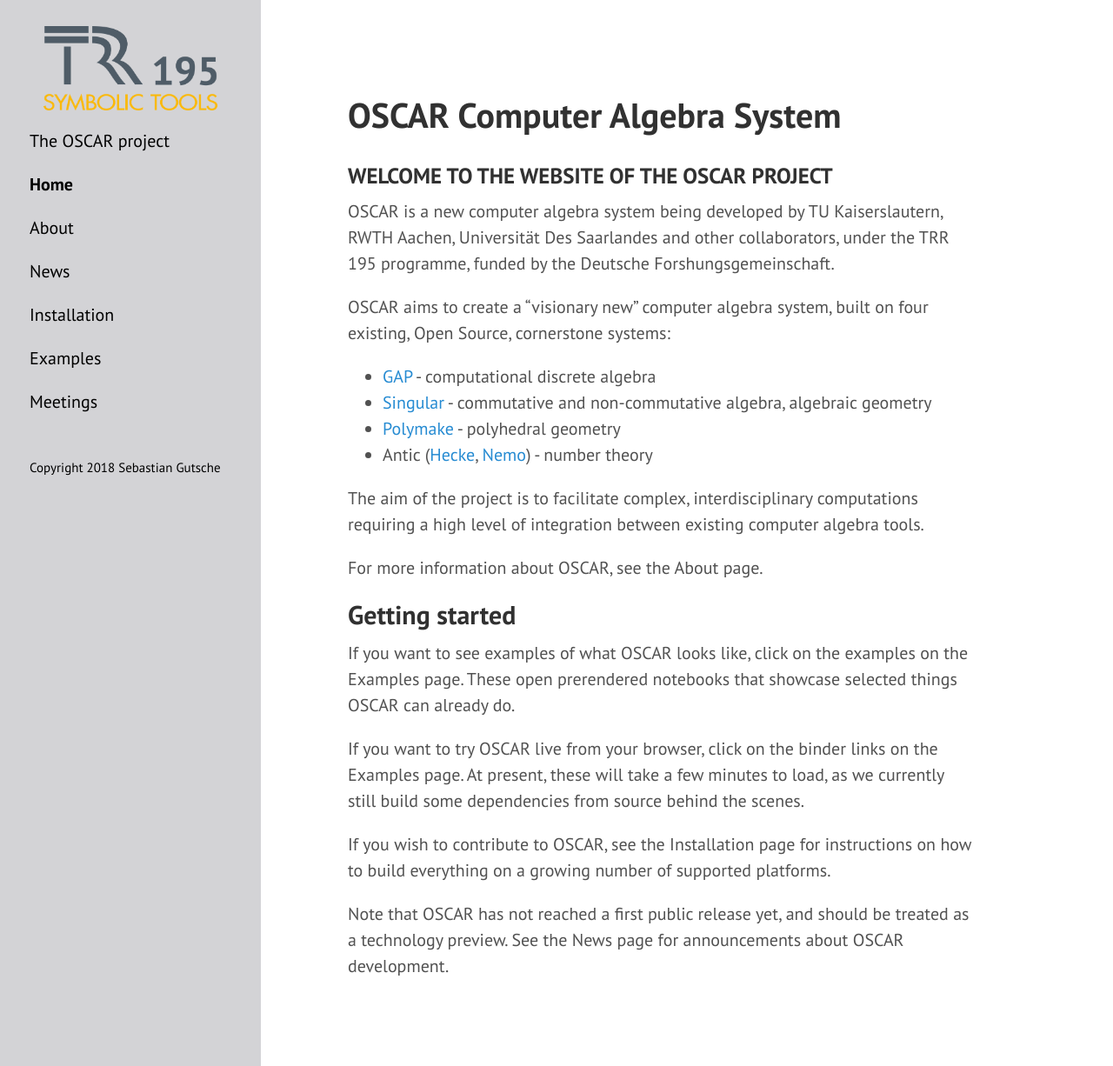
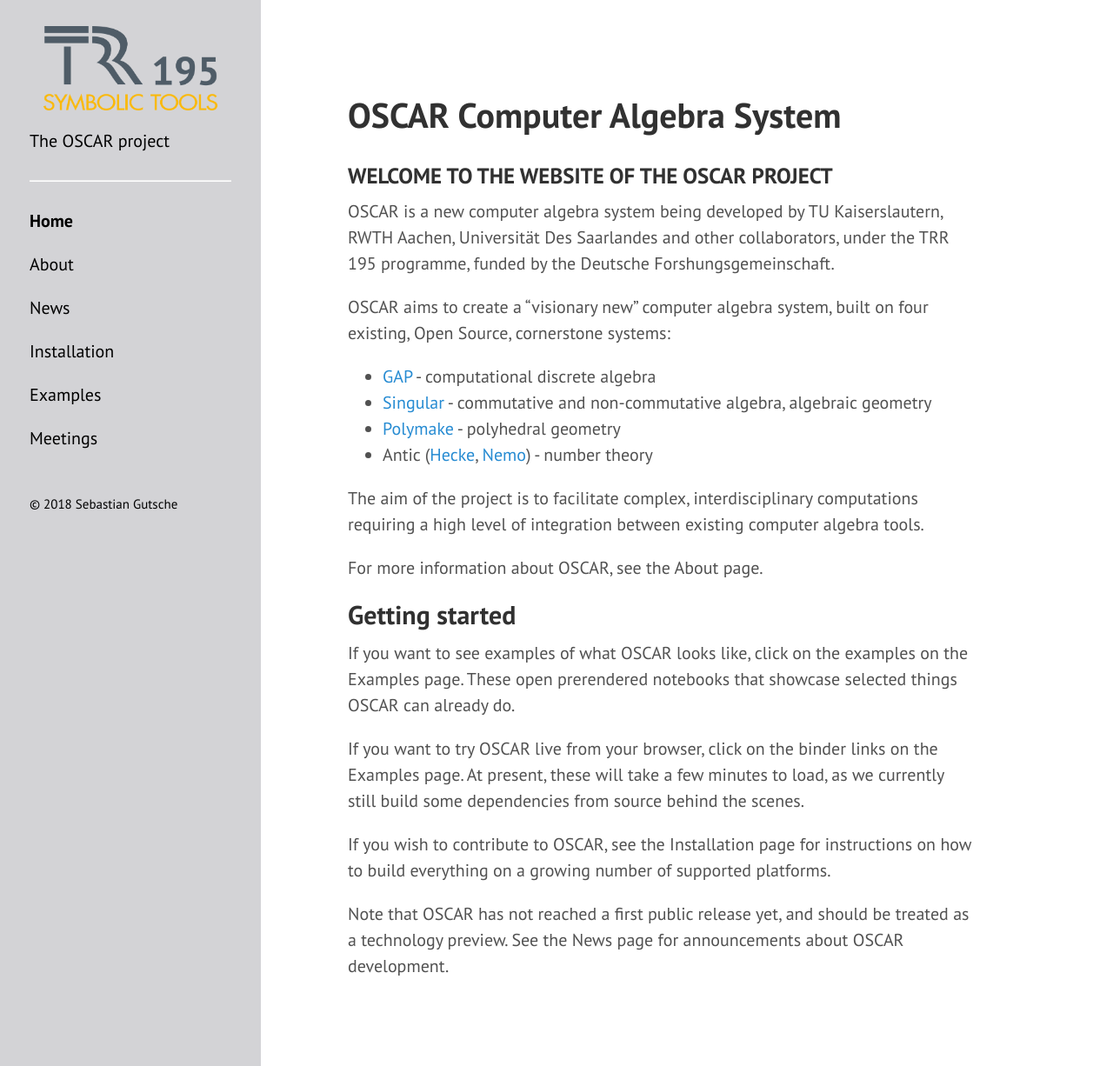
Before and after one commit to oscar-system/oscar-website, a Jekyll site: the page built from index.md, in a window 1280 px wide and 1226 px high. Shown: the whole window at 87% size. Built offline with Jekyll 4.4.1, drawn with Linux system fonts in a browser that asks for light colours.

Commit message:
Try copyright symbol and hr.

```diff
--- a/_includes/sidebar.html
+++ b/_includes/sidebar.html
@@ -7,7 +7,7 @@
         </a>
       </h1>
       <p class="lead">{{ site.description }}</p>
-      </hr>
+      <hr>
     </div>
 
     <nav class="sidebar-nav">
@@ -66,7 +66,7 @@
       {% endfor %} -->
 
       <br>
-      <a class="sidebar-nav-item minor" href="https://sebasguts.github.io">Copyright 2018 Sebastian Gutsche</a>
+      <a class="sidebar-nav-item minor" href="https://sebasguts.github.io">&copy; 2018 Sebastian Gutsche</a>
 
     </nav>
   </div>
```
